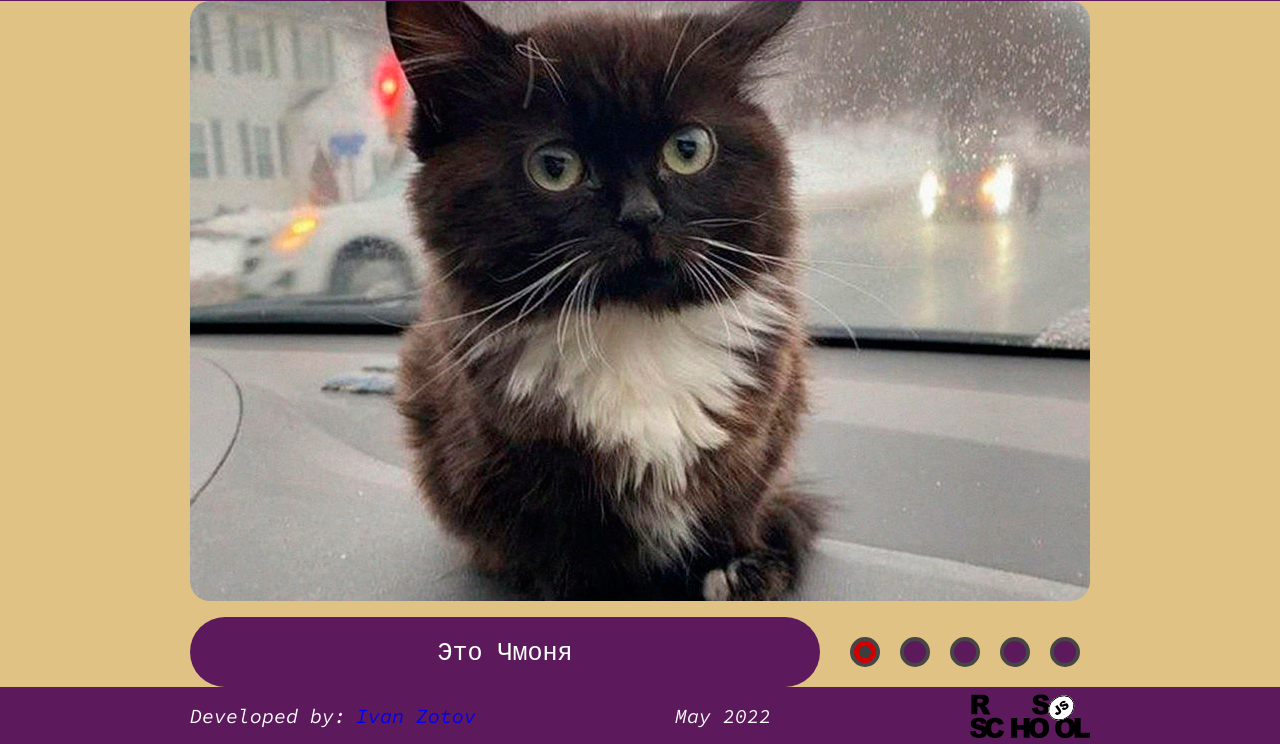
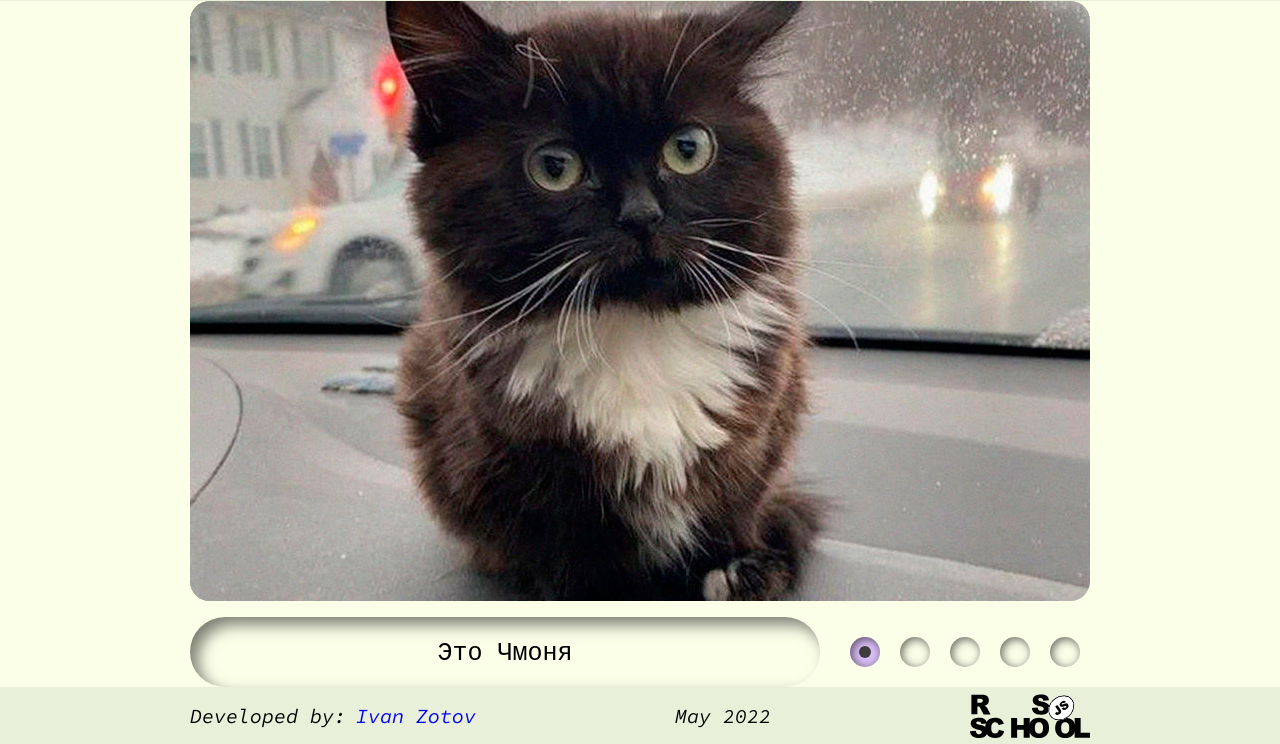
Before and after one commit to Legat14/cssMemSlider, a plain HTML site: page index.html in a window 1280 px wide. Shown: the part 56-800 px from the top of the page. Drawn offline with Linux system fonts and the light colour scheme; a web font is replaced by a local one.

Commit message:
feat: change color scheme (Mon May 16 19:47:21 2022 +0400)

```diff
--- a/style.css
+++ b/style.css
@@ -72,7 +72,7 @@ header {
   justify-content: center;
   align-items: center;
   font-family: 'Oleo Script Swash Caps', cursive;
-  background-color: #5c1a5c;
+  background-color: #e9f0d9;
 }
 
 .slider-area {
@@ -82,7 +82,7 @@ header {
   justify-content: center;
   align-items: center;
   flex-grow: 1;
-  background-color: #dfc284;
+  background-color: #fcffe8;
 }
 
 input {
@@ -90,12 +90,15 @@ input {
 }
 
 .slider {
+  width: 900px;
   height: 600px;
+  overflow: hidden;
+  border-radius: 20px;
+  box-shadow: inset 8px 8px 25px rgba(0, 0, 0, 0.6);
 }
 
 .slider-img {
   display: none;
-  border-radius: 20px;
 }
 
 #button-01:checked ~ .slider > .img-01 {
@@ -203,9 +206,9 @@ input {
   flex-grow: 1;
   overflow: hidden;
   font-size: 25px;
-  color: #ffffff;
-  background-color: #5c1a5c;
+  color: #000000;
   border-radius: 35px;
+  box-shadow: inset 8px 8px 15px rgba(0, 0, 0, 0.5);
 }
 
 .inscriptions > p {
@@ -270,37 +273,36 @@ label > div {
   display: flex;
   justify-content: center;
   align-items: center;
-  background-color: #5c1a5c;
-  border: 4px solid #464646;
   border-radius: 15px;
+  box-shadow: inset 2px 2px 10px rgba(0, 0, 0, 0.6);
 }
 
 label:hover > div {
-  background-color: #225c1a;
+  background-color: #e9e780;
 }
 
 label:active > div {
-  background-color: #1a475c;
+  background-color: #dac150;
 }
 
 #button-01:checked ~ .slider-control > .buttons > label > #radio-01 {
-  background-color: #d10000;
+  background-color: #dbc0fa;
 }
 
 #button-02:checked ~ .slider-control > .buttons > label > #radio-02 {
-  background-color: #d10000;
+  background-color: #dbc0fa;
 }
 
 #button-03:checked ~ .slider-control > .buttons > label > #radio-03 {
-  background-color: #d10000;
+  background-color: #dbc0fa;
 }
 
 #button-04:checked ~ .slider-control > .buttons > label > #radio-04 {
-  background-color: #d10000;
+  background-color: #dbc0fa;
 }
 
 #button-05:checked ~ .slider-control > .buttons > label > #radio-05 {
-  background-color: #d10000;
+  background-color: #dbc0fa;
 }
 
 label > div > div {
@@ -343,8 +345,8 @@ footer {
   justify-content: center;
   align-items: center;
   font-size: 20px;
-  color: #ffffff;
-  background-color: #5c1a5c;
+  color: #000000;
+  background-color: #e9f0d9;
 }
 
 .footer_div {
@@ -368,12 +370,13 @@ footer {
 
 .developer_link:hover,
 .developer_link:visited:hover {
-  color: #ffe96d;
+  color: #ac9513;
   transform: scale(110%);
+  text-shadow: 3px 3px 3px rgba(0, 0, 0, 0.6);
 }
 
 .developer_link:visited {
-  color: #ffffff;
+  color: #000000;
 }
 
 .rsschool_link:hover {
```
